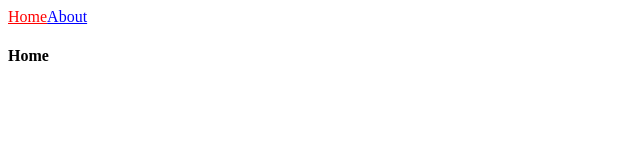
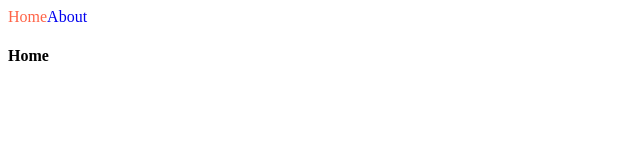
Before and after one commit to progjang/nomadcoders-nextJS101, a Next.js app in the folder nextjs-intro/: page / in a window 1280 px wide. Shown: the top 160 px of the page, without its empty margins (0-640 px from the left). Built offline with nearby package versions, Linux system fonts and the light colour scheme.

Commit message:
1.4 CSS Modules (NavBar.module.css)

```diff
--- a/nextjs-intro/components/NavBar.js
+++ b/nextjs-intro/components/NavBar.js
@@ -1,14 +1,20 @@
 import {useRouter} from "next/router";
 import Link from "next/link";
+import styles from "./NavBar.module.css";
 
 export default function NavBar() {
     const router = useRouter();
     return <nav>
         <Link href="/">
-            <a style={{color:router.pathname==="/"? "red": "blue"}}>Home</a>
+            <a className={`
+            ${styles.link}
+            ${router.pathname === "/"? styles.active:""}
+            `}>Home</a>
         </Link>
         <Link href="/about">
-            <a style={{color:router.pathname==="/about"? "red": "blue"}}>About</a>
+            <a className={[
+                styles.link,
+                router.pathname === "/about" ? styles.active: ""].join(" ")}>About</a>
         </Link>
     </nav>
 }
--- /dev/null
+++ b/nextjs-intro/components/NavBar.module.css
@@ -0,0 +1,6 @@
+.active {
+    color: tomato;
+}
+.link {
+    text-decoration: none;
+}
```
Also changed, not shown: 1 other file (tests, documents, lock files or other folders).
